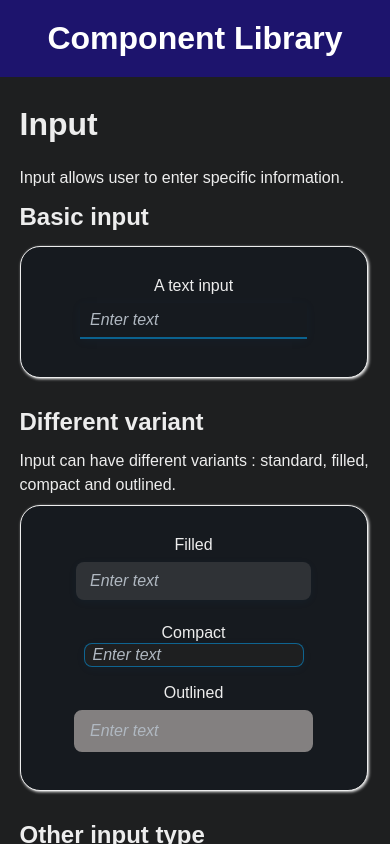
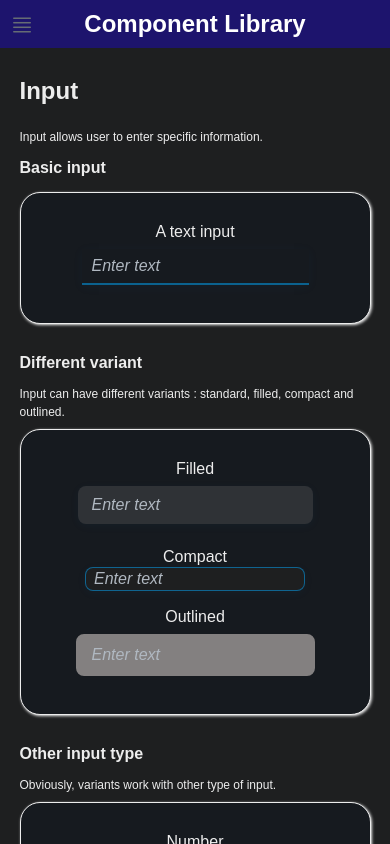
Before and after one commit to Azarta2Zygoto/useful-components, a Next.js app: page /useful-components/input in a window 390 px wide. Built offline with nearby package versions, Linux system fonts and the light colour scheme.

Commit message:
Phone correction

```diff
--- a/src/app/globals.css
+++ b/src/app/globals.css
@@ -95,33 +95,36 @@ main{
     overflow: auto;
 }
 header {
+    position: relative;
     width: 100%;
     box-sizing: border-box;
     border-bottom: 1px solid var(--border-color);
     background: #1d146d;
 }
 h1 {
+    font-size: clamp(24px, 4vw, 32px);
     text-align: center;
     margin: 20px 0;
 }
 h2 {
+    font-size: clamp(16px, 3vw, 24px);
     margin: 10px 0;
 }
 p {
+    font-size: clamp(12px, 2vw, 16px);
     margin: 3px 0;
     line-height: 1.5em;
 }
 
 .inner-component {
-    position: relative;
     display: flex;
     flex-direction: row;
     align-items: center;
     justify-content: center;
     flex-wrap: wrap;           /* allow children to wrap to next line */
     gap: 16px;
-    width: calc(100% - 125px);
-    padding: 30px 60px;
+    width: calc(100% - 62px);
+    padding: 30px 30px;
     margin: 5px 0 20px 0;
     border: 1px solid var(--fg);
     border-radius: 20px;
@@ -130,24 +133,31 @@ p {
     box-shadow: 1px 1px 3px var(--fg);
     transition: border-color 0.3s, box-shadow 0.3s;
 }
+.inner-component-description{
+    display: flex;
+    flex-direction: row;
+    align-items: center;
+    justify-content: center;
+    flex-wrap: wrap;
+}
 .inner-component-select {
-    position: absolute!important;
-    top: 10px;
-    right: 10px;
-    z-index: 10;
+    width: fit-content;
+    height: fit-content;
 }
 
-.inner-component-select-sub {
-    position: absolute!important;
-    bottom: 10px;
-    right: 10px;
-    z-index: 10;
-}
 .colonne {
     display: flex;
     flex-direction: column;
     align-items: center;
     justify-content: center;
+}
+.ligne {
+    display: flex;
+    flex-direction: row;
+    align-items: center;
+    justify-content: center;
+    flex-wrap: wrap;
+    gap: 20px;
 }
 .info-component {
     position: relative;
@@ -166,3 +176,22 @@ p {
     left: 5px;
     transform: translateY(-50%);
 }
+
+.button-header {
+    position: absolute;
+    top: 50%;
+    left: 10px;
+    transform: translateY(-50%);
+    display: flex;
+    flex-direction: row;
+    align-items: center;
+    justify-content: center;
+    gap: 10px;
+}
+.button-header-icon {
+    font-size: 24px;
+    width: 24px;
+    height: 24px;
+    color: white;
+    cursor: pointer;
+}
--- a/src/app/input/page.tsx
+++ b/src/app/input/page.tsx
@@ -65,6 +65,7 @@ export default function InputPage() {
                         value={inputValue[0]}
                         placeholder="Enter text"
                         onChange={(e)=>handleInputChange(e, 0)}
+                        style={{maxWidth:"100%"}}
                     />
                 </div>
             </div>
@@ -110,29 +111,7 @@ export default function InputPage() {
             </div>
             <h2>Other input type</h2>
             <p>Obviously, variants work with other type of input.</p>
-            <div className="inner-component" style={{minHeight: "100px"}}>
-                <MenuSelect
-                    id={"select-change-number"}
-                    boxClassName="inner-component-select"
-                    options={options}
-                    selectedOption={selectedOption[0]}
-                    onSelect={(val)=>handleSelectChange(val, 0)}
-                    floatingLabel
-                    backgroundColor="var(--bg2)"
-                    style={{width:140}}
-                    label={"Number input style"}
-                />
-                <MenuSelect
-                    id={"select-change-number"}
-                    boxClassName="inner-component-select-sub"
-                    options={options}
-                    selectedOption={selectedOption[1]}
-                    onSelect={(val)=>handleSelectChange(val, 1)}
-                    floatingLabel
-                    backgroundColor="var(--bg2)"
-                    style={{width:140}}
-                    label={"Date input style"}
-                />
+            <div className="inner-component">
                 <div className="colonne">
                     <label htmlFor="number">Number</label>
                     <input
@@ -155,6 +134,31 @@ export default function InputPage() {
                         onChange={(e)=>setDateValue(e.target.value)}
                     />
                 </div>
+            </div>
+            <p> You can change the variant of these two inputs with the select below :</p>
+            <div className="ligne">
+                <MenuSelect
+                    id={"select-change-number"}
+                    boxClassName="inner-component-select"
+                    options={options}
+                    selectedOption={selectedOption[0]}
+                    onSelect={(val)=>handleSelectChange(val, 0)}
+                    floatingLabel
+                    backgroundColor="var(--bg2)"
+                    style={{width:140}}
+                    label={"Number input style"}
+                />
+                <MenuSelect
+                    id={"select-change-number"}
+                    boxClassName="inner-component-select"
+                    options={options}
+                    selectedOption={selectedOption[1]}
+                    onSelect={(val)=>handleSelectChange(val, 1)}
+                    floatingLabel
+                    backgroundColor="var(--bg2)"
+                    style={{width:140}}
+                    label={"Date input style"}
+                />
             </div>
             <h2>Floating label</h2>
             <p>Input can also have floating label</p>
--- a/src/app/layout.tsx
+++ b/src/app/layout.tsx
@@ -1,6 +1,7 @@
 import type { Metadata, Viewport } from "next";
-import Toolbar from "@/component/toolbar/toolbar";
-import toolbarJSON from "@/data/toolbar.json";
+import { GlobalProvider } from "@/self/globalProvider";
+import ToolbarWrapper from "@/self/subToolbar";
+import Header from "@/self/header";
 import "./globals.css";
 
 export const metadata: Metadata = {
@@ -21,16 +22,15 @@ export default function RootLayout({
 }>) {
   return (
     <html lang="fr">
-      <body>
-        <Toolbar
-            toolbarData={toolbarJSON.toolbar}/>
-        <div className="sub-body">
-            <header>
-                <h1 style={{color:'white'}}>Component Library</h1>
-            </header>
-            {children}
-        </div>
-      </body>
+        <body>
+            <GlobalProvider>
+                <ToolbarWrapper/>
+                <div className="sub-body">
+                    <Header/>
+                    {children}
+                </div>
+            </GlobalProvider>
+        </body>
     </html>
   );
 }
--- a/src/component/toolbar/toolbar.css
+++ b/src/component/toolbar/toolbar.css
@@ -165,10 +165,21 @@
 }
 @media (max-width: 600px) {
     .toolbar {
+        z-index: 100;
+        position: absolute;
+        top: 0;
+        left: 0;
         max-width:0;
         min-width:0;
         opacity: 0;
         visibility: hidden;
         transform: translateX(-100%); /* Move off-screen */
     }
+    .toolbar.active {
+        max-width: 150px;
+        min-width: 150px;
+        opacity: 0.9;
+        visibility: visible;
+        transform: translateX(0); /* Move back on-screen */
+    }
 }
--- a/src/component/toolbar/toolbar.tsx
+++ b/src/component/toolbar/toolbar.tsx
@@ -87,11 +87,9 @@ export default function Toolbar({
     }
 
     function handleToolbarActivation() {
-        setInternaIsActive(prev => {
-            const newState = !prev;
-            if (getActive) getActive(newState);
-            return newState;
-        });
+        const newState = !internIsActive;
+        if (getActive) getActive(newState);
+        setInternaIsActive(newState);
     }
 
     return (
--- a/src/component/tooltip/tooltip.tsx
+++ b/src/component/tooltip/tooltip.tsx
@@ -51,10 +51,16 @@ export default function Tooltip({
         }
 
         setCoords({ left, top });
+        console.log("touch open");
         setShowTooltip(true);
     };
 
     const mouseLeave = () => {
+        setShowTooltip(false);
+    };
+
+    const onTouchCancelEvent = () => {
+        console.log("touch cancel");
         setShowTooltip(false);
     };
 
@@ -63,8 +69,10 @@ export default function Tooltip({
         <div
             className="tooltip-wrapper"
             ref={wrapperRef}
-            onMouseEnter={mouseEnter}
-            onMouseLeave={mouseLeave}
+            onPointerEnter={mouseEnter}
+            onPointerLeave={mouseLeave}
+            onTouchStart={mouseEnter}
+            onTouchEnd={onTouchCancelEvent}
             aria-describedby={active && showTooltip ? "tooltip" : undefined}
             style={style}
         >
--- a/src/self/componentSelect.tsx
+++ b/src/self/componentSelect.tsx
@@ -20,6 +20,10 @@ export default function ComponentSelect({
 }: ComponentSelectProps) : JSX.Element {
     return (
         <div className="inner-component">
+            <span></span>
+            <div className="inner-component-description">
+                {children}
+            </div>
             <MenuSelect
                 id={id}
                 boxClassName="inner-component-select"
@@ -30,7 +34,6 @@ export default function ComponentSelect({
                 floatingLabel
                 label={label}
             />
-            {children}
         </div>
     );
 }
--- /dev/null
+++ b/src/self/globalProvider.tsx
@@ -0,0 +1,39 @@
+"use client"
+
+import React, { createContext, useState, useContext, useEffect } from "react";
+
+const GlobalContext = createContext<{
+    openToolbar: boolean;
+    width: number;
+    setOpenToolbar: (open: boolean) => void;
+    setWidth: (width: number) => void;
+}>({
+    openToolbar: false,
+    width: 250,
+    setOpenToolbar: () => {},
+    setWidth: () => {}
+});
+
+export const GlobalProvider: React.FC<{children: React.ReactNode}> = ({ children }) => {
+    const [openToolbar, setOpenToolbar] = useState(false);
+    const [width, setWidth] = useState(250);
+
+    useEffect(() => {
+        const handleResize = () => {
+            setWidth(window.innerWidth);
+        };
+        window.addEventListener('resize', handleResize);
+        handleResize();
+        return () => window.removeEventListener('resize', handleResize);
+    }, []);
+
+    return (
+        <GlobalContext.Provider value={{ openToolbar, setOpenToolbar,
+                                        width, setWidth
+                                        }}>
+            {children}
+        </GlobalContext.Provider>
+    );
+};
+
+export const useGlobal = () => useContext(GlobalContext);
--- /dev/null
+++ b/src/self/header.tsx
@@ -0,0 +1,31 @@
+"use client";
+
+import React, { JSX, useRef } from 'react';
+import Tooltip from '@/component/tooltip/tooltip';
+import { useGlobal } from './globalProvider';
+
+export default function Header():JSX.Element {
+    const buttonRef = useRef<HTMLButtonElement>(null);
+    const { openToolbar, setOpenToolbar, width } = useGlobal();
+
+    return (
+        <header>
+            {width<600 &&(
+                <Tooltip
+                    title={openToolbar ? "close" : "open"}
+                    targetRef={buttonRef}
+                >
+                    <button
+                        ref={buttonRef}
+                        className="background-click button-header"
+                        type="button"
+                        onClick={() => setOpenToolbar(!openToolbar)}
+                        aria-label={openToolbar ? "close" : "open"}>
+                        <i className="bi bi-justify button-header-icon"/>
+                    </button>
+                </Tooltip>
+            )}
+            <h1 style={{color:'white', margin:"10px 0"}}>Component Library</h1>
+        </header>
+    );
+}
--- /dev/null
+++ b/src/self/subToolbar.tsx
@@ -0,0 +1,16 @@
+"use client";
+import React from "react";
+import { useGlobal } from "@/self/globalProvider";
+import Toolbar from "@/component/toolbar/toolbar";
+import toolbarJSON from "@/data/toolbar.json";
+
+export default function ToolbarWrapper() {
+    const { openToolbar, setOpenToolbar } = useGlobal();
+    return (
+        <Toolbar
+            toolbarData={toolbarJSON.toolbar}
+            isActive={openToolbar}
+            getActive={(active) => setOpenToolbar(active)}
+        />
+    );
+}
```
